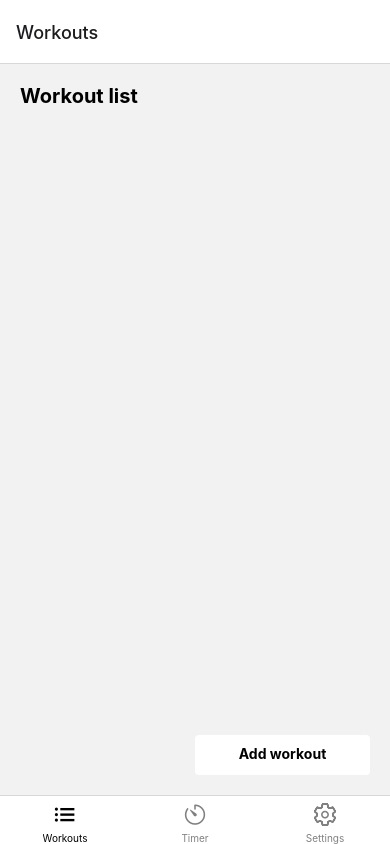
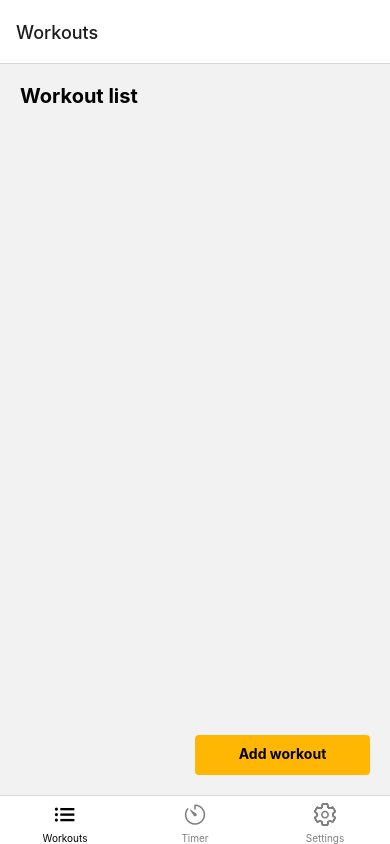
Before and after one commit to marcterradas/timers-exercises-series, a React Native app: screen / in a window 390 px wide. Built offline with nearby package versions, Linux system fonts and the light colour scheme.

Commit message:
style: :art: change main button background color

```diff
--- a/src/constants/colors.js
+++ b/src/constants/colors.js
@@ -1,4 +1,5 @@
 export const COLORS = {
   WHITE: "#fff",
   GRAY: "#ccc",
+  YELLOW: "#ffb703",
 };
--- a/src/styles/workout.styles.js
+++ b/src/styles/workout.styles.js
@@ -47,7 +47,7 @@ const styles = StyleSheet.create({
     padding: 10,
     borderRadius: 4,
     borderColor: "#ccc",
-    backgroundColor: COLORS.WHITE,
+    backgroundColor: COLORS.YELLOW,
     alignSelf: "flex-end",
     alignItems: "center",
     width: "50%",
```
